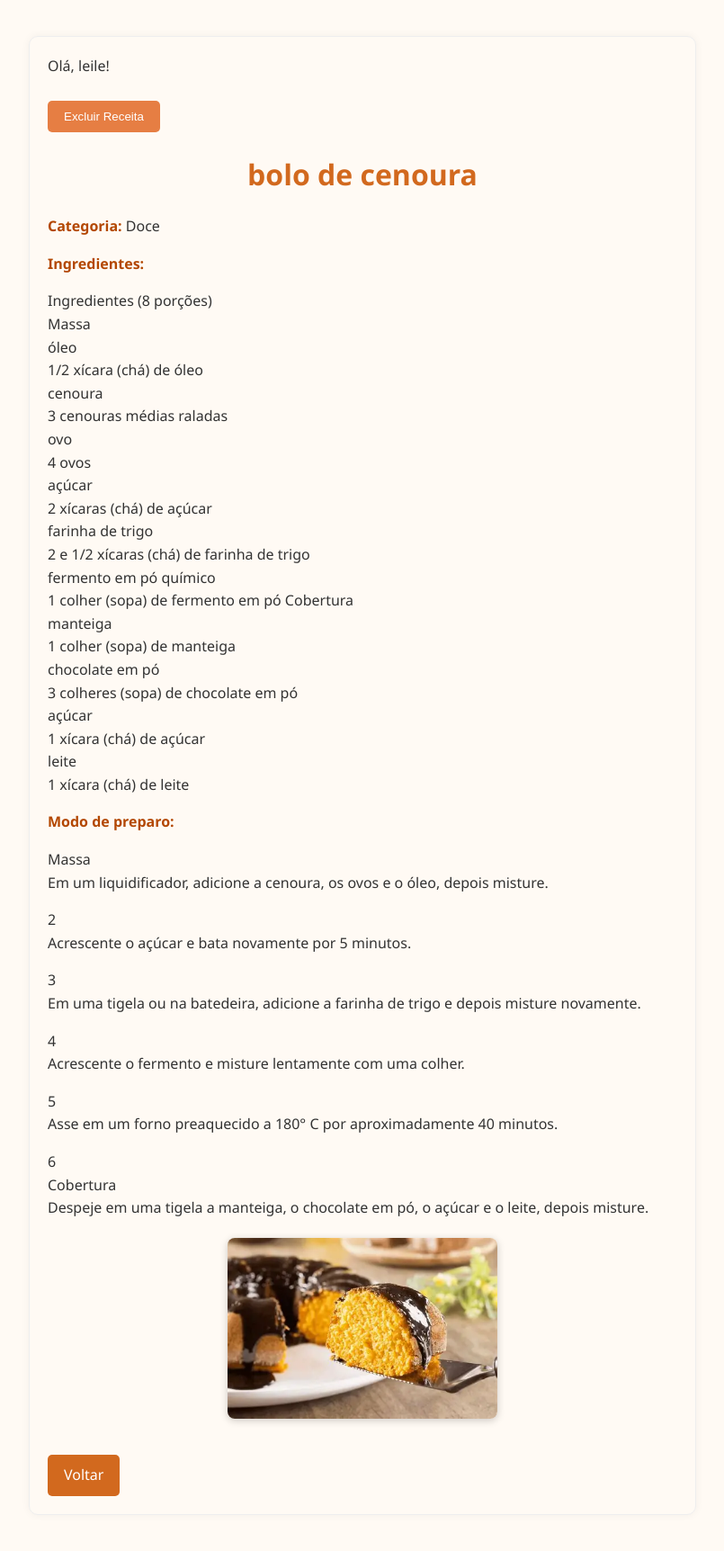
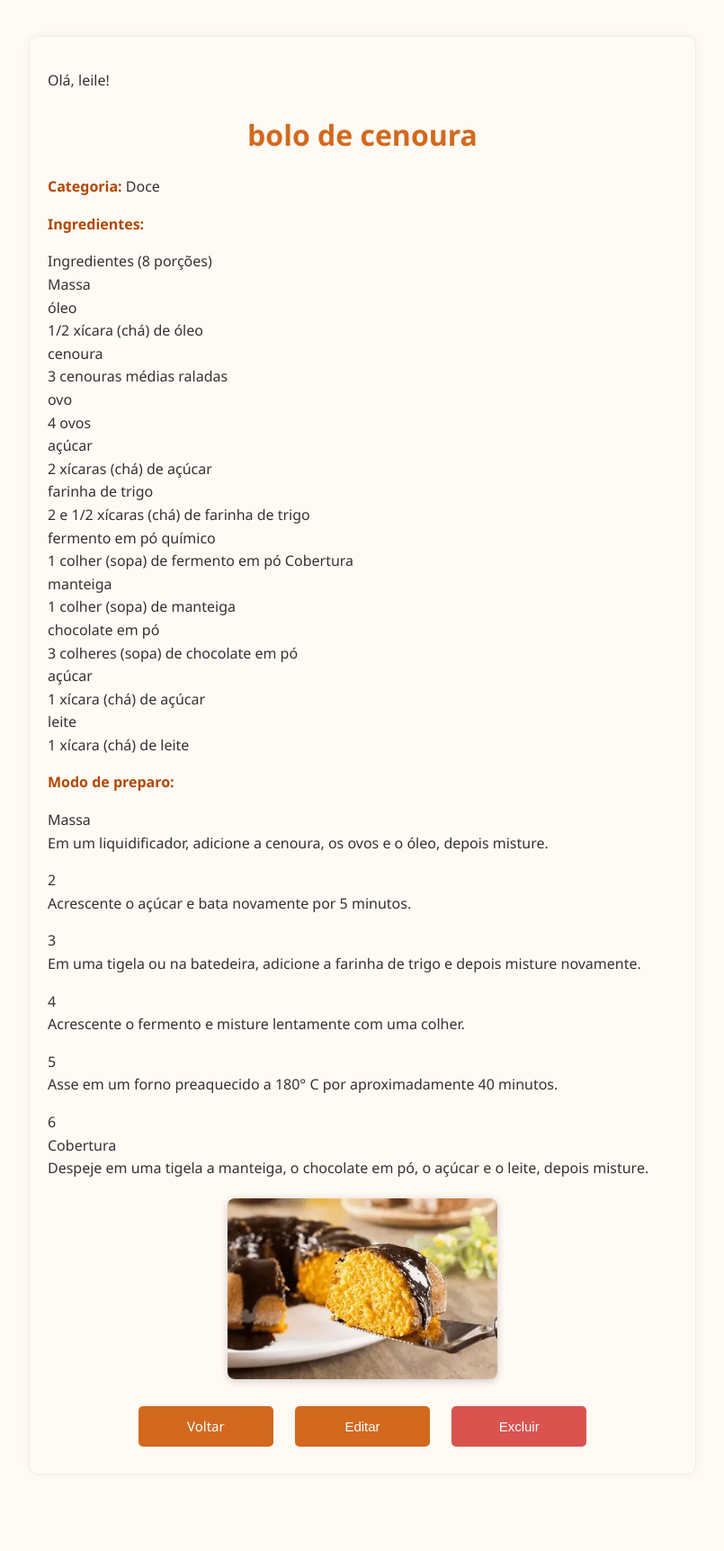
Before and after one commit to LEILE46/receitas-de-cozinha, a Django app: page /2/ in a window 1280 px wide. Shown: the whole page at 90% size, without its empty margins (237-1042 px from the left). After the commit the page ends 1639 px from the top, so only its background shows below. Run offline with Django 5.2, Linux system fonts and the light colour scheme; a user stored in the database is signed in; data comes from the database, SQL or seed files in the repository.

Commit message:
resolves: #5  editar pronto

```diff
--- a/receitas/templates/detalhes.html
+++ b/receitas/templates/detalhes.html
@@ -1,29 +1,11 @@
 {% load static %}
-{% if user.is_authenticated %}
-  <p>Olá, {{ user.username }}!</p>
-{% endif %}
-<form method="post" action="{% url 'receitas:excluir' receita.id %}" style="display:inline;">
-    {% csrf_token %}
-    <button type="submit"
-            onclick="return confirm('Tem certeza que deseja excluir esta receita?');"
-            style="background-color: rgb(230, 126, 67); color: white; border: none; padding: 10px 18px;
-                   border-radius: 5px; cursor: pointer; margin-top: 10px;">
-        Excluir Receita
-    </button>
-</form>
-<h1>{{ receita.nome }}</h1>
-<p><strong>Categoria:</strong> {{ receita.categoria }}</p>
-<p><strong>Ingredientes:</strong><br>{{ receita.ingredientes|linebreaks }}</p>
-<p><strong>Modo de preparo:</strong><br>{{ receita.modo_preparo|linebreaks }}</p>
-{% if receita.imagem %}
-    <img src="{{ receita.imagem.url }}" width="300">
-{% endif %}
-<a href="{% url 'receitas:lista' %}">Voltar</a>
-{% if user.is_authenticated %}
 
-{% endif %}
-<style>
-
+<!DOCTYPE html>
+<html lang="pt-br">
+<head>
+    <meta charset="UTF-8">
+    <title>{{ receita.nome }}</title>
+    <style>
         body {
             font-family: "Segoe UI", Arial, sans-serif;
             background-color: #fffaf4;
@@ -53,31 +35,106 @@
             border-radius: 8px;
             box-shadow: 0 2px 8px rgba(0,0,0,0.2);
         }
-        a {
+        .botoes {
+            text-align: center;
+            margin-top: 20px;
+        }
+
+        /* 🔸 Todos os botões e links padronizados */
+        a, button {
             display: inline-block;
-            margin-top: 20px;
+            width: 150px;              /* Mesmo tamanho */
+            height: 45px;              /* Altura uniforme */
+            line-height: 45px;         /* Centraliza texto verticalmente */
+            margin: 10px;
             background-color: #d2691e;
             color: white;
+            border: none;
             text-decoration: none;
-            padding: 10px 18px;
+            padding: 0;
             border-radius: 5px;
-            transition: background-color 0.2s;
+            cursor: pointer;
+            font-size: 15px;
+            font-weight: 500;
+            text-align: center;
+            transition: background-color 0.2s, transform 0.1s;
         }
-        a:hover {
+
+        a:hover, button:hover {
             background-color: #b85c16;
+            transform: scale(1.03);
         }
+
+        /* 🔸 Botão de excluir diferenciado */
         button.delete-btn {
             background-color: #d9534f;
-            color: white;
-            border: none;
-            padding: 10px 18px;
-            border-radius: 5px;
-            cursor: pointer;
-            transition: background-color 0.2s;
         }
         button.delete-btn:hover {
             background-color: #c9302c;
         }
 
+        #form-editar {
+            margin-top: 30px;
+            padding: 20px;
+            background-color: #fff3e6;
+            border-radius: 10px;
+            box-shadow: 0 2px 8px rgba(0,0,0,0.1);
+        }
+    </style>
+</head>
+<body>
 
-</style>
+{% if user.is_authenticated %}
+  <p>Olá, {{ user.username }}!</p>
+{% endif %}
+
+<h1>{{ receita.nome }}</h1>
+
+<p><strong>Categoria:</strong> {{ receita.categoria }}</p>
+<p><strong>Ingredientes:</strong><br>{{ receita.ingredientes|linebreaks }}</p>
+<p><strong>Modo de preparo:</strong><br>{{ receita.modo_preparo|linebreaks }}</p>
+
+{% if receita.imagem %}
+  <img src="{{ receita.imagem.url }}" width="300">
+{% endif %}
+
+{% if user.is_authenticated %}
+<div class="botoes">
+    <a href="{% url 'receitas:lista' %}">Voltar</a>
+    <button id="btn-editar" type="button">Editar</button>
+
+    <!-- Botão Excluir -->
+    <form method="post" action="{% url 'receitas:excluir' receita.id %}" style="display:inline;">
+        {% csrf_token %}
+        <button type="submit" class="delete-btn"
+                onclick="return confirm('Tem certeza que deseja excluir esta receita?');">
+            Excluir
+        </button>
+    </form>
+</div>
+
+<!-- Formulário de edição -->
+<div id="form-editar" style="display:none;">
+    <h2>Editar Receita</h2>
+    <form method="post" enctype="multipart/form-data">
+        {% csrf_token %}
+        {{ form.as_p }}
+        <button type="submit">Salvar</button>
+        <button type="button" id="btn-cancelar">Cancelar</button>
+    </form>
+</div>
+{% endif %}
+
+<script>
+    const btnEditar = document.getElementById('btn-editar');
+    const btnCancelar = document.getElementById('btn-cancelar');
+    const formEditar = document.getElementById('form-editar');
+
+    if (btnEditar && btnCancelar && formEditar) {
+        btnEditar.addEventListener('click', () => formEditar.style.display = 'block');
+        btnCancelar.addEventListener('click', () => formEditar.style.display = 'none');
+    }
+</script>
+
+</body>
+</html>
--- a/receitas/views.py
+++ b/receitas/views.py
@@ -19,8 +19,16 @@ def listar_receitas(request):
 
 def detalhe_receita(request, id):
     receita = get_object_or_404(Receita, id=id)
-    return render(request, 'detalhes.html', {'receita': receita})
 
+    if request.method == 'POST':
+        form = ReceitaForm(request.POST, request.FILES, instance=receita)
+        if form.is_valid():
+            form.save()
+            return redirect('receitas:detalhe', id=receita.id)
+    else:
+        form = ReceitaForm(instance=receita)
+
+    return render(request, 'detalhes.html', {'receita': receita, 'form': form})
 def nova_receita(request):
     if request.method == 'POST':
         form = ReceitaForm(request.POST, request.FILES)
```
